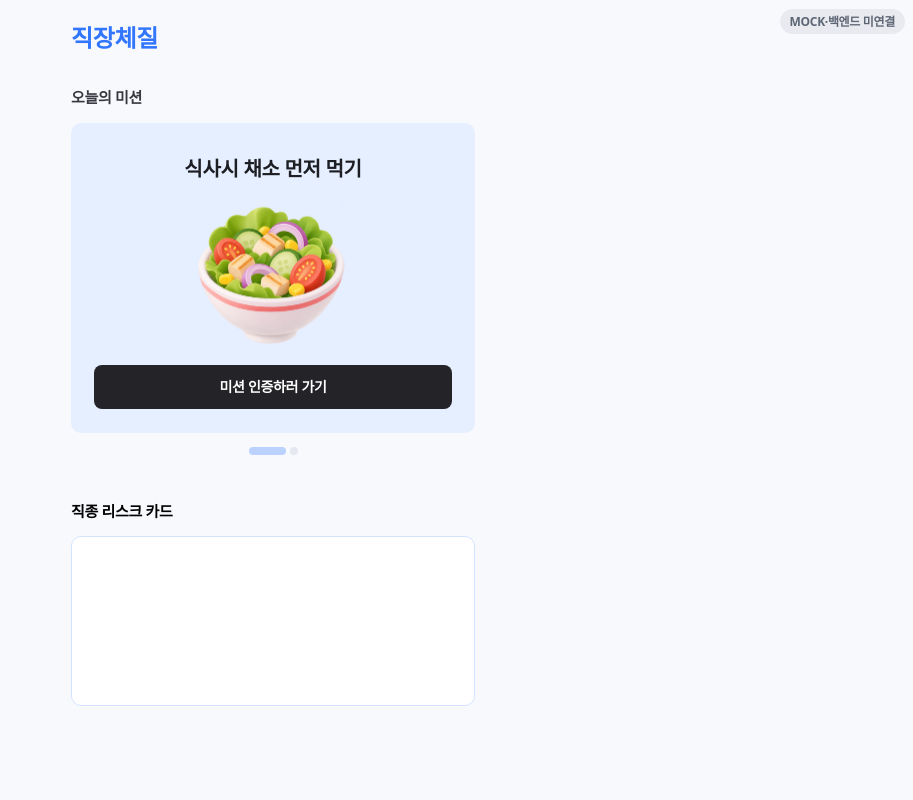
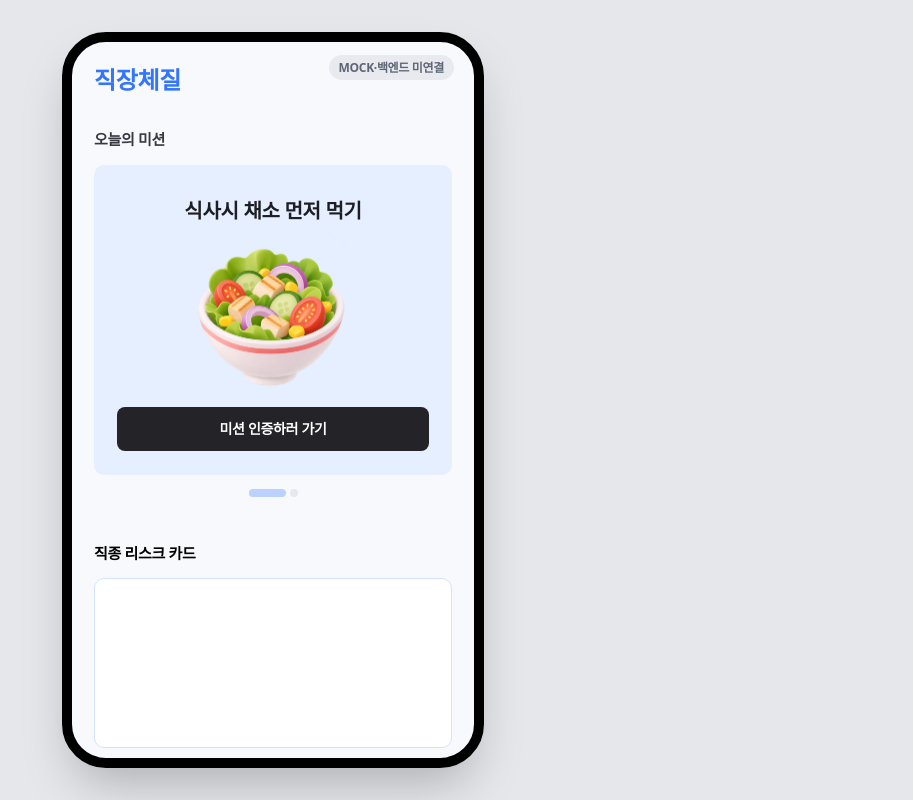
Before and after one commit to HalfHackathon/4Team, a React (Vite) app in the folder frontend/: page / in a window 1280 px wide. Shown: the whole page, without its empty margins (367-1280 px from the left). Built offline with nearby package versions, Linux system fonts and the light colour scheme; no server answers.

Commit message:
feat: 데스크톱 시연용 휴대폰 프레임 추가
- 640px 이상 화면에서 402×874 휴대폰 테두리 표시
- 휴대폰에서는 전체 화면 유지

```diff
--- a/frontend/src/App.tsx
+++ b/frontend/src/App.tsx
@@ -1,5 +1,6 @@
 import { BrowserRouter, Navigate, Route, Routes } from 'react-router-dom'
 import ModeBadge from './components/ModeBadge'
+import PhoneFrame from './components/PhoneFrame'
 import Home from './pages/Home'
 import ItemDetail from './pages/ItemDetail'
 import ItemList from './pages/ItemList'
@@ -8,12 +9,15 @@ import MissionVerify from './pages/MissionVerify'
 export default function App() {
   return (
     <BrowserRouter>
-      <div className="min-h-svh bg-surface text-gray-900">
-        {/* 개발·시연용 API 모드 표시. 화면 레이아웃에 영향 없도록 떠 있게 둔다. */}
-        <div className="pointer-events-none fixed top-2 right-2 z-50 opacity-80">
-          <ModeBadge />
-        </div>
-        <main className="mx-auto max-w-md">
+      <PhoneFrame
+        overlay={
+          // 개발·시연용 API 모드 표시. 화면 레이아웃에 영향 없도록 떠 있게 둔다.
+          <div className="pointer-events-none absolute top-2 right-2 z-50 opacity-80 sm:top-3 sm:right-5">
+            <ModeBadge />
+          </div>
+        }
+      >
+        <main>
           <Routes>
             <Route path="/" element={<Home />} />
             <Route path="/missions/:id" element={<MissionVerify />} />
@@ -23,7 +27,7 @@ export default function App() {
             <Route path="*" element={<Navigate to="/" replace />} />
           </Routes>
         </main>
-      </div>
+      </PhoneFrame>
     </BrowserRouter>
   )
 }
--- /dev/null
+++ b/frontend/src/components/PhoneFrame.tsx
@@ -0,0 +1,24 @@
+import type { ReactNode } from 'react'
+
+interface PhoneFrameProps {
+  /** 화면 안에 겹쳐 띄울 요소 (모드 배지 등). 스크롤과 무관하게 제자리에 있다. */
+  overlay?: ReactNode
+  children: ReactNode
+}
+
+/**
+ * 앱 화면 틀.
+ * - 휴대폰(640px 미만): 전체 화면
+ * - 노트북·데스크톱: 가운데에 휴대폰 테두리(화면 402×874, iPhone 16 Pro 기준)를 그린다. 시연용.
+ * translateZ(0)으로 `position: fixed` 요소도 브라우저 창이 아니라 이 틀 기준으로 붙는다.
+ */
+export default function PhoneFrame({ overlay, children }: PhoneFrameProps) {
+  return (
+    <div className="min-h-svh sm:flex sm:items-center sm:justify-center sm:bg-gray-200 sm:p-8">
+      <div className="relative flex h-svh w-full transform-[translateZ(0)] flex-col overflow-hidden bg-surface text-gray-900 sm:h-[894px] sm:max-h-[calc(100svh-4rem)] sm:w-[422px] sm:rounded-[44px] sm:border-[10px] sm:border-black sm:shadow-2xl">
+        {overlay}
+        <div className="flex-1 overflow-y-auto">{children}</div>
+      </div>
+    </div>
+  )
+}
```
